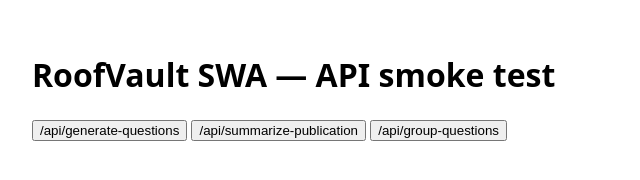
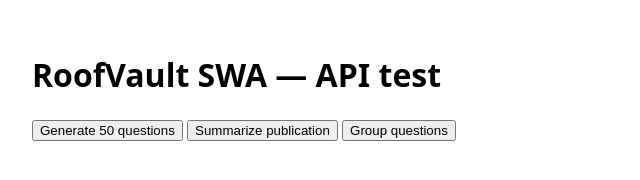
Before and after one commit to lbelt17/roofvault-swa, a plain HTML site: page src/index.html in a window 1280 px wide. Shown: the whole page, without its empty margins (0-640 px from the left). Drawn offline with Linux system fonts and the light colour scheme.

Commit message:
wire button to real generator (no publication filter)

```diff
--- a/src/index.html
+++ b/src/index.html
@@ -2,18 +2,21 @@
 <html>
   <head><meta charset="utf-8"><title>RoofVault SWA</title></head>
   <body style="font-family: system-ui; padding: 24px;">
-    <h1>RoofVault SWA — API smoke test</h1>
-    <button id="btn1">/api/generate-questions</button>
-    <button id="btn2">/api/summarize-publication</button>
-    <button id="btn3">/api/group-questions</button>
+    <h1>RoofVault SWA — API test</h1>
+    <button id="btn1">Generate 50 questions</button>
+    <button id="btn2">Summarize publication</button>
+    <button id="btn3">Group questions</button>
     <pre id="out" style="white-space:pre-wrap; margin-top:16px;"></pre>
     <script>
       const out = document.getElementById('out');
       async function ping(path, body) {
         const res = await fetch(path, { method: 'POST', headers:{'Content-Type':'application/json'}, body: JSON.stringify(body||{}) });
-        out.textContent = JSON.stringify(await res.json(), null, 2);
+        const txt = await res.text();
+        try { out.textContent = JSON.stringify(JSON.parse(txt), null, 2); }
+        catch { out.textContent = txt; }
       }
-      document.getElementById('btn1').onclick = () => ping('/api/generate-questions', { publication:"TEST" });
+      // No publication filter; lets the API query broadly
+      document.getElementById('btn1').onclick = () => ping('/api/generate-questions', { count: 50 });
       document.getElementById('btn2').onclick = () => ping('/api/summarize-publication', { publication:"TEST" });
       document.getElementById('btn3').onclick = () => ping('/api/group-questions', { items:[{question:"Q1"}] });
     </script>
```
